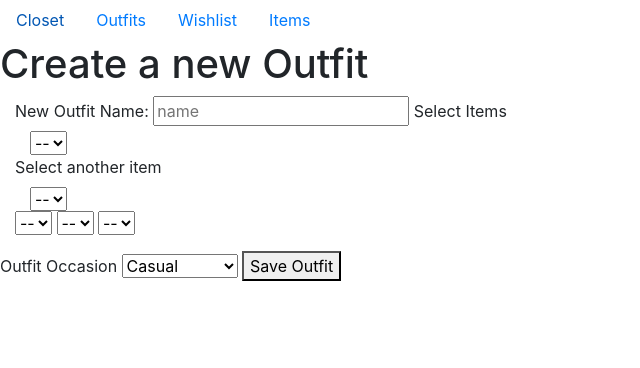
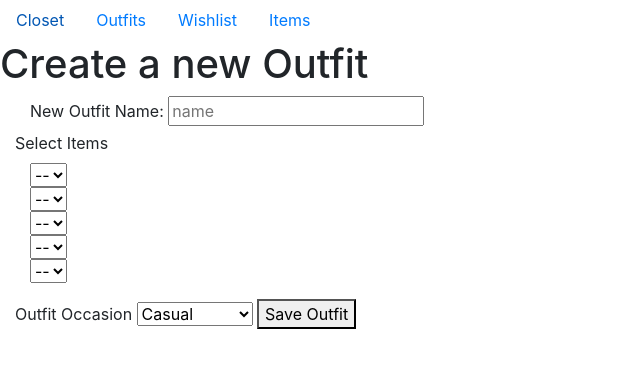
Before and after one commit to jennifercarreno/closet-app, a Flask app: page /outfits/new in a window 1280 px wide. Shown: the top 368 px of the page, without its empty margins (0-640 px from the left). Run offline with Flask 2, Linux system fonts and the light colour scheme; data that the repository does not hold is empty; some libraries are stand-ins or nearby versions.

Commit message:
fixed format of form

```diff
--- a/templates/outfits/outfits_new.html
+++ b/templates/outfits/outfits_new.html
@@ -9,8 +9,10 @@
 <div class="col">
 <form method="POST" action="/outfits/submit">
     <!-- name -->
+    <div class="col">
         <label for='outfit-name'>New Outfit Name: </label>
         <input id='outfit-name' type='text' name='name' value='' placeholder="name"/>
+    </div>
 
     <!-- items -->
     <label for='outfit-item'>Select Items</label>
@@ -26,7 +28,6 @@
     </div>
 
     <!-- item 2 -->
-    <label for='outfit-item2'>Select another item</label>
     <div class='col'>
         <select name='outfit-item2' id='outfit-item2'>
             <option>--</option>
@@ -37,6 +38,7 @@
     </div>
 
     <!-- item 3 -->
+    <div class="col">
         <select name='outfit-item3' id='outfit-item3' >
             <option>--</option>
 
@@ -44,8 +46,10 @@
                 <option>{{item.name}}</option>
             {% endfor %}
         </select>
+    </div>
 
     <!-- item 4 -->
+    <div class="col">
     <select name='outfit-item4' id='outfit-item4'>
         <option>--</option>
 
@@ -53,8 +57,10 @@
             <option>{{item.name}}</option>
         {% endfor %}
     </select>
+    </div>
 
     <!-- item 5 -->
+    <div class="col">
     <select name='outfit-item5' id='outfit-item5'>
         <option>--</option>
 
@@ -63,6 +69,7 @@
         {% endfor %}
     </select>
 </div>
+
     <!-- tags -->
     <label for='outfit-occasion'>Outfit Occasion</label>
     <select name='occasion' id='outfit-occasion'>
@@ -75,5 +82,5 @@
 
     <button type='submit' class="mt-3">Save Outfit</button>
 </form>
-
+</div>
 {% endblock %}
```
Lines whose indentation alone changed are shown as unchanged.
